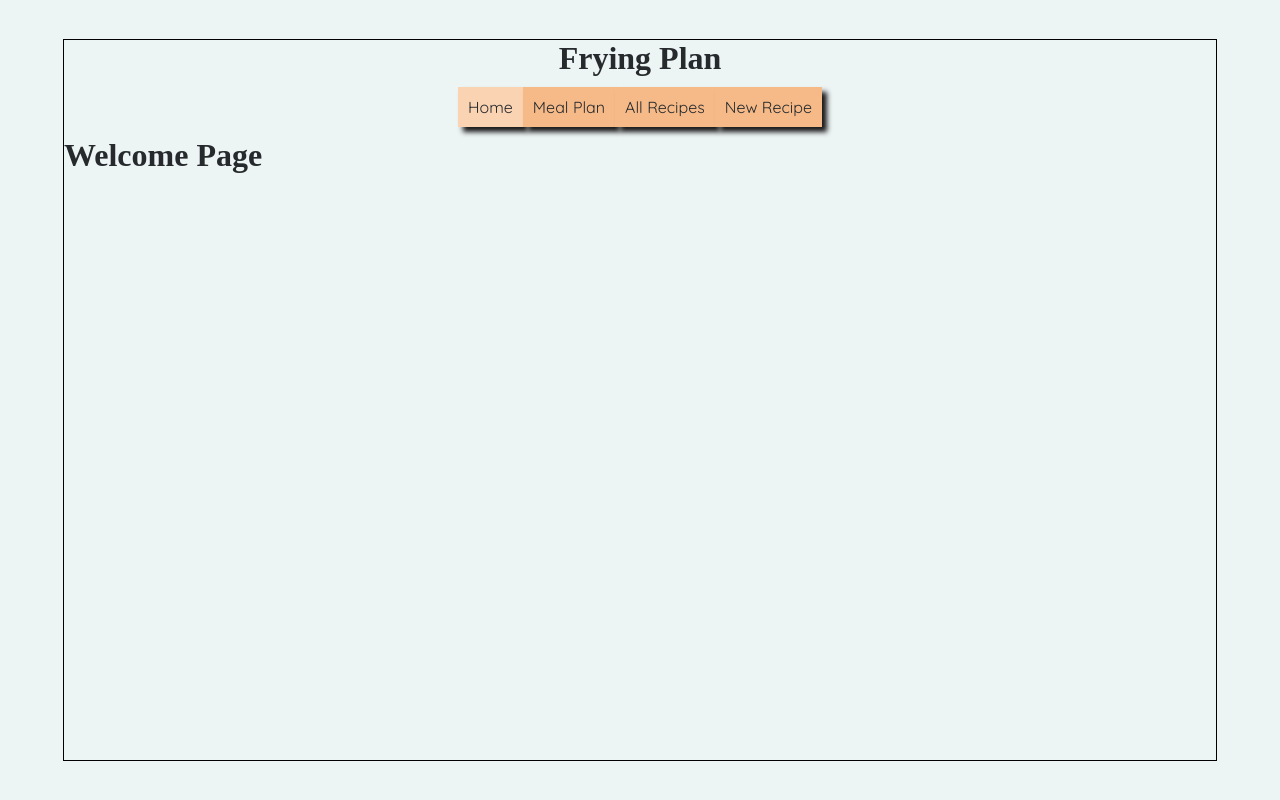
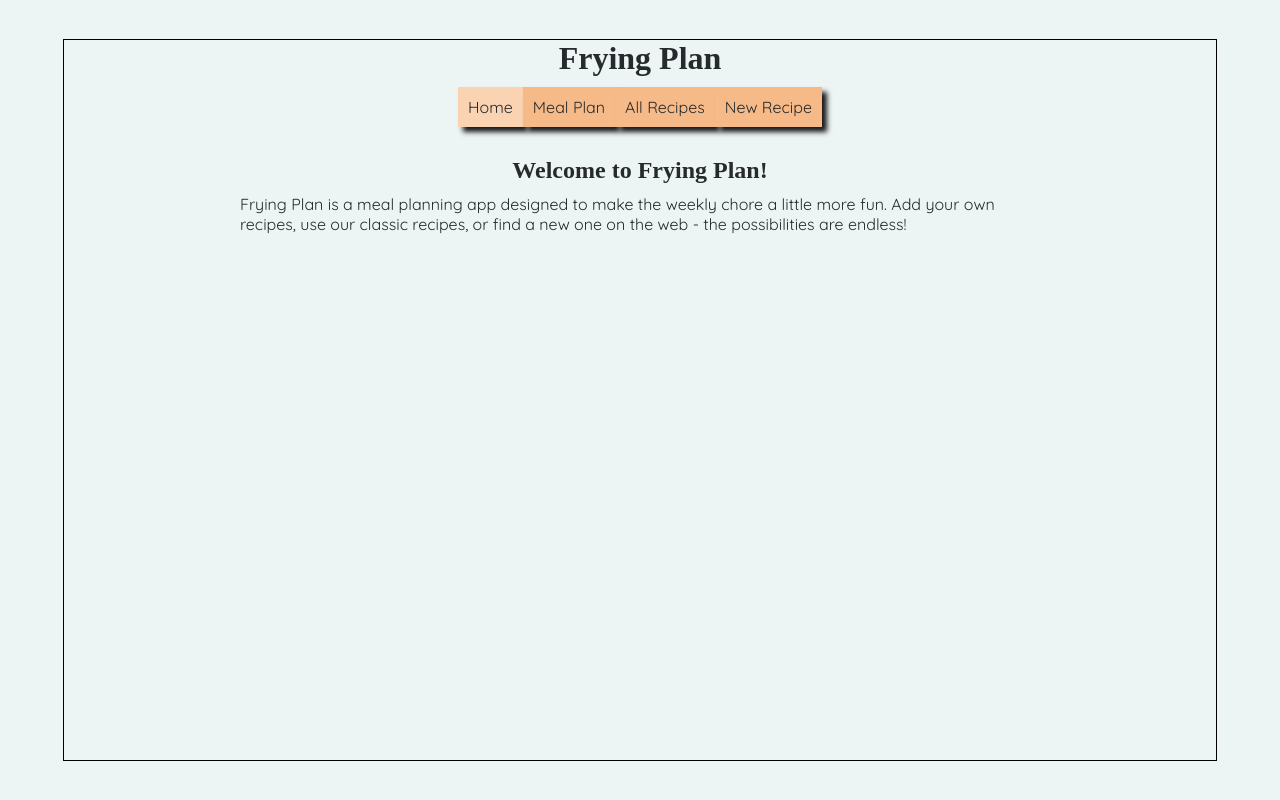
Before and after one commit to rebecca-lindsey/frying-plan-frontend, a React (Create React App) app: page / in a window 1280 px wide. Built offline with nearby package versions, Linux system fonts and the light colour scheme; the HTML template or start-up script is replaced by a standard one; a web font is replaced by a local one.

Commit message:
Add homepage text and styling

```diff
--- a/src/App.js
+++ b/src/App.js
@@ -1,6 +1,7 @@
 import React, { Component } from "react";
 import { BrowserRouter as Router, Switch, Route } from "react-router-dom";
 import HeaderContainer from "./header/HeaderContainer";
+import HomeContainer from "./home/HomeContainer";
 
 export default class App extends Component {
   render() {
@@ -19,7 +20,7 @@ export default class App extends Component {
               <h1>Recipes Component Here</h1>
             </Route>
             <Route path="/">
-              <h1>Welcome Page</h1>
+              <HomeContainer />
             </Route>
           </Switch>
         </div>
--- /dev/null
+++ b/src/home/HomeContainer.js
@@ -0,0 +1,17 @@
+import React, { Component } from "react";
+import "./home.css";
+
+export default class HomeContainer extends Component {
+  render() {
+    return (
+      <div id="home-container" class="main-containers">
+        <h2>Welcome to Frying Plan!</h2>
+        <p>
+          Frying Plan is a meal planning app designed to make the weekly chore a
+          little more fun. Add your own recipes, use our classic recipes, or
+          find a new one on the web - the possibilities are endless!
+        </p>
+      </div>
+    );
+  }
+}
--- /dev/null
+++ b/src/home/home.css
@@ -0,0 +1,8 @@
+#home-container {
+    max-width: 800px;
+    margin: 0 auto;
+}
+
+#home-container h2{
+    text-align: center;
+}
--- a/src/index.css
+++ b/src/index.css
@@ -17,8 +17,16 @@ body {
   font-family: 'Quicksand', sans-serif;
 }
 
-h1 {
+h1, h2 {
   font-family: 'Merienda One', cursive;
+}
+
+h2 {
+  padding-bottom: 10px
+}
+
+.main-containers  {
+  padding-top: 20px;
 }
 
 #app-container {
```
